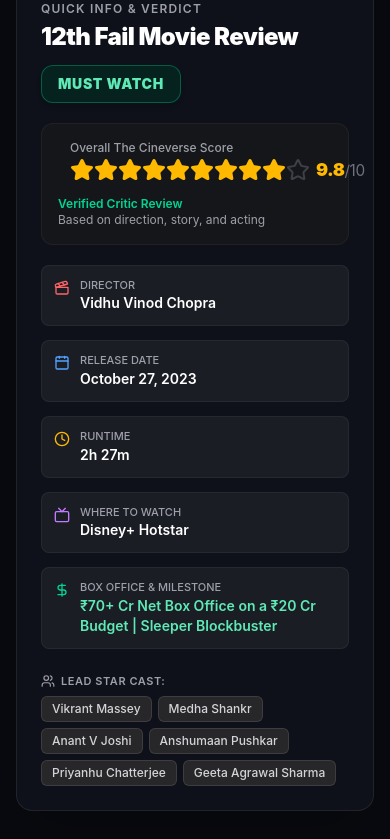
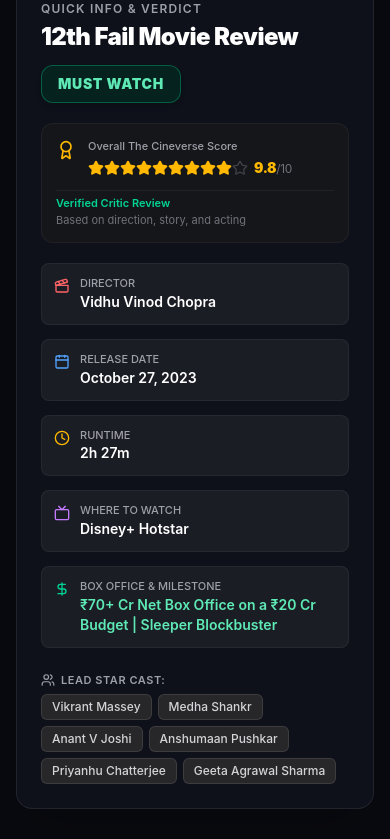
Before and after one commit to Rohit-Roy-wp/CinePulse, a Next.js app: page /reviews/12th-fail in a window 390 px wide. Shown: the part 1260-2099 px from the top of the page. Built offline with nearby package versions, Linux system fonts and the light colour scheme; no server answers.

Commit message:
fix(ui): make 10-star rating responsive and prevent mobile score overflow

```diff
--- a/src/components/reviews/QuickInfoBox.tsx
+++ b/src/components/reviews/QuickInfoBox.tsx
@@ -61,17 +61,17 @@
           </div>
 
           {/* Rating Meter */}
-          <div className="p-4 rounded-xl bg-zinc-900/80 border border-white/5 flex flex-col sm:flex-row sm:items-center justify-between gap-3">
-            <div className="flex items-center gap-3">
-              <Award className="w-6 h-6 text-amber-400" />
-              <div>
-                <span className="text-xs text-zinc-400 block font-medium">Overall The Cineverse Score</span>
+          <div className="p-3.5 sm:p-4 rounded-xl bg-zinc-900/80 border border-white/5 flex flex-col sm:flex-row sm:items-center justify-between gap-3 overflow-hidden">
+            <div className="flex items-start sm:items-center gap-3 min-w-0">
+              <Award className="w-5 h-5 sm:w-6 sm:h-6 text-amber-400 shrink-0 mt-0.5 sm:mt-0" />
+              <div className="min-w-0 space-y-1">
+                <span className="text-[11px] sm:text-xs text-zinc-400 block font-medium">Overall The Cineverse Score</span>
                 <RatingStars rating={review.rating} maxRating={10} size="lg" />
               </div>
             </div>
-            <div className="text-xs sm:text-right text-zinc-400">
-              <span className="text-emerald-400 font-semibold">Verified Critic Review</span>
-              <p>Based on direction, story, and acting</p>
+            <div className="text-[11px] sm:text-xs sm:text-right text-zinc-400 shrink-0 pt-1 sm:pt-0 border-t border-white/5 sm:border-t-0">
+              <span className="text-emerald-400 font-semibold block">Verified Critic Review</span>
+              <p className="text-zinc-500">Based on direction, story, and acting</p>
             </div>
           </div>
 
--- a/src/components/reviews/RatingStars.tsx
+++ b/src/components/reviews/RatingStars.tsx
@@ -17,9 +17,9 @@
   className = "",
 }: RatingStarsProps) {
   const sizeClasses = {
-    sm: "w-3.5 h-3.5",
-    md: "w-5 h-5",
-    lg: "w-6 h-6",
+    sm: "w-3 h-3 sm:w-3.5 sm:h-3.5",
+    md: "w-3.5 h-3.5 sm:w-5 sm:h-5",
+    lg: "w-4 h-4 sm:w-5 sm:h-5 md:w-6 md:h-6",
   }[size];
 
   const safeRating = typeof rating === "number" && !isNaN(rating) ? rating : 0;
@@ -28,8 +28,8 @@
   const emptyStars = Math.max(0, maxRating - fullStars - (hasHalfStar ? 1 : 0));
 
   return (
-    <div className={`flex items-center gap-1.5 ${className}`}>
-      <div className="flex items-center text-amber-400">
+    <div className={`flex flex-wrap items-center gap-1.5 sm:gap-2 ${className}`}>
+      <div className="flex items-center text-amber-400 shrink-0">
         {/* Full Stars */}
         {Array.from({ length: fullStars }).map((_, i) => (
           <Star key={`full-${i}`} className={`${sizeClasses} fill-amber-400 text-amber-400`} />
@@ -48,8 +48,13 @@
 
       {showNumber && (
         <span
-          className={`font-black tracking-tight text-amber-400 ${size === "sm" ? "text-xs" : size === "lg" ? "text-lg" : "text-sm"
-            }`}
+          className={`font-black tracking-tight text-amber-400 shrink-0 ${
+            size === "sm"
+              ? "text-xs"
+              : size === "lg"
+              ? "text-sm sm:text-base md:text-lg"
+              : "text-xs sm:text-sm"
+          }`}
         >
           {safeRating.toFixed(1)}
           <span className="text-zinc-500 font-normal text-[0.85em]">/{maxRating}</span>
```
